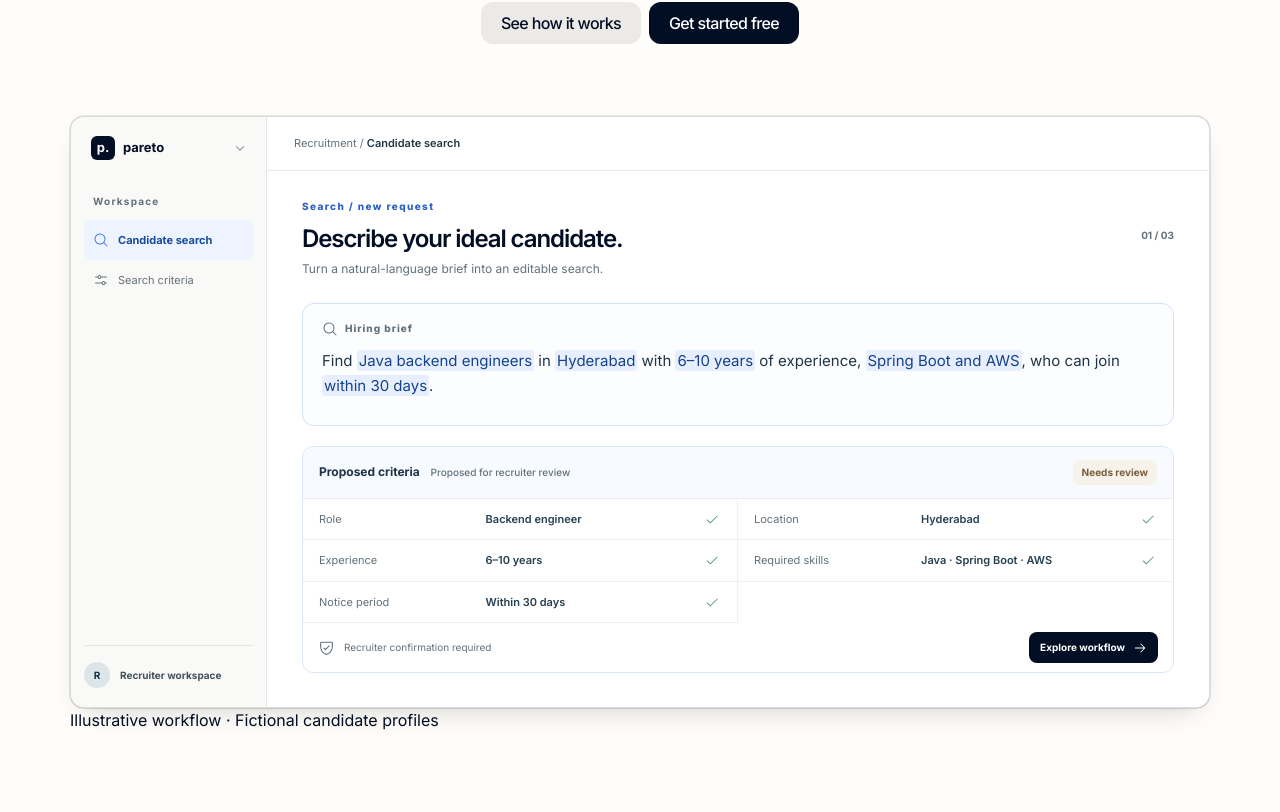
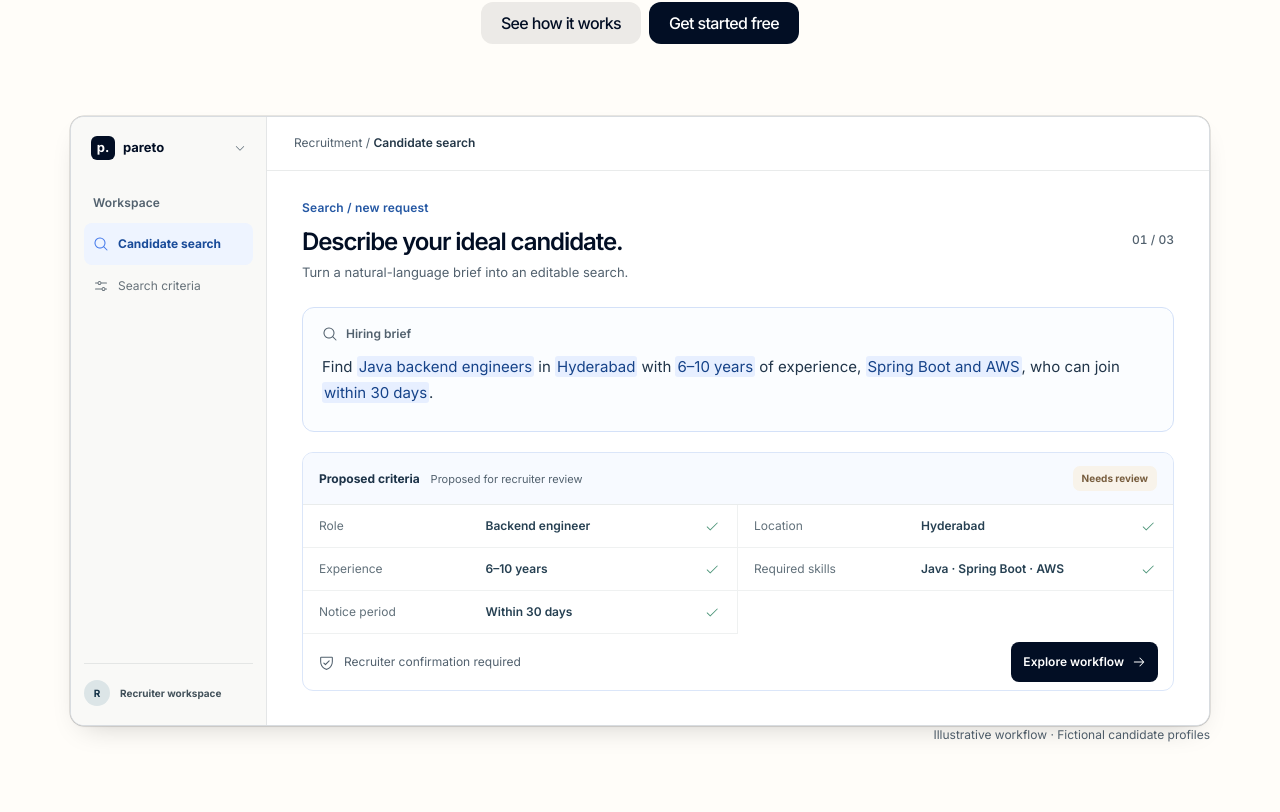
Before and after one commit to ThunderKhan/pareto, a Next.js app in the folder frontend/: page / in a window 1280 px wide. Shown: the part 368-1180 px from the top of the page. Built offline with nearby package versions, Linux system fonts and the light colour scheme.

Commit message:
style(homepage): polish typography, touch controls and purposeful motion

```diff
--- a/frontend/src/components/marketing/home-v2.css
+++ b/frontend/src/components/marketing/home-v2.css
@@ -36,6 +36,8 @@
   --v2-warm: #f7f5ef;
   --v2-border: #e7e1d8;
   --v2-blue: #467beb;
+  --v2-text-quiet: #52616e;
+  --v2-ease: cubic-bezier(.22, 1, .36, 1);
   --v2-display: "Pareto STK Earl", "Pareto STK Earl Fallback", Georgia, serif;
   --v2-ui: var(--font-pareto-v2-ui), "Helvetica Neue", Arial, sans-serif;
   --v2-type-inset: 24px;
@@ -61,8 +63,8 @@
 .v2-container { width: min(calc(100% - 48px), 1078px); margin-inline: auto; }
 .v2-skip { position: fixed; z-index: 150; top: -100px; left: 12px; border-radius: 8px; background: var(--v2-ink); color: white; padding: 13px 18px; }
 .v2-skip:focus { top: 12px; }
-.v2-eyebrow { display: inline-flex; align-items: center; letter-spacing: .16em; color: var(--v2-muted); font-size: 11px; font-weight: 700; line-height: 1.5; text-transform: uppercase; }
-.v2-overline { color: var(--v2-muted); font-size: 10px; font-weight: 750; letter-spacing: .13em; line-height: 1.5; }
+.v2-eyebrow { display: inline-flex; align-items: center; letter-spacing: .015em; color: var(--v2-text-quiet); font-size: 13px; font-weight: 600; line-height: 1.5; }
+.v2-overline { color: var(--v2-text-quiet); font-size: 12px; font-weight: 600; letter-spacing: .015em; line-height: 1.5; }
 .v2-btn { display: inline-flex; align-items: center; justify-content: center; gap: 12px; min-height: 44px; padding: 0 20px; border-radius: 12px; border: 1px solid transparent; font-size: 16px; line-height: 1.375; font-weight: 500; letter-spacing: -.04em; transition: background-color .18s ease, border-color .18s ease, transform .18s ease; white-space: nowrap; }
 .v2-btn--primary { color: #fff; background: var(--v2-ink); }
 .v2-btn--primary:hover { background: #18304a; transform: translateY(-1px); }
@@ -248,6 +250,7 @@
   .v2-hero-actions { margin-top: 24px; }
 }
 .v2-hero-stage { margin-top: 72px; padding-bottom: 100px; }
+.v2-stage-disclosure { margin: 16px 0 0; color: var(--v2-text-quiet); font-size: 12px; line-height: 1.5; text-align: end; letter-spacing: normal; }
 @media (max-width: 599px) { .v2-hero-stage { margin-top: 56px; } }
 @media (prefers-reduced-motion: reduce) {
   .v2-hero-mascot__leg, .v2-hero-mascot__figure, .v2-hero-mascot__shadow { animation: none !important; }
@@ -258,8 +261,8 @@
 .v2-workspace-mini-brand { display: flex; align-items: center; gap: 8px; font-weight: 700; font-size: 13px; padding: 0 7px; }
 .v2-workspace-mini-brand svg { margin-left: auto; color: #62717B; }
 .v2-workspace-mini-icon { width: 24px; height: 24px; border-radius: 6px; background: var(--v2-ink); color: #fff; font-weight: 700; display: grid; place-items: center; }
-.v2-rail-caption { font-size: 10px; font-weight: 700; letter-spacing: .12em; color: #62717B; padding: 34px 9px 11px; margin: 0; }
-.v2-rail-item { display: flex; align-items: center; gap: 9px; font-size: 11px; color: #67727a; padding: 12px 9px; border-radius: 8px; white-space: nowrap; }
+.v2-rail-caption { font-size: 12px; font-weight: 600; letter-spacing: .01em; color: var(--v2-text-quiet); padding: 34px 9px 11px; margin: 0; }
+.v2-rail-item { display: flex; align-items: center; gap: 9px; font-size: 12px; color: #67727a; padding: 12px 9px; border-radius: 8px; white-space: nowrap; }
 .v2-rail-item--selected { background: #eef4ff; color: #194b99; font-weight: 650; }
 .v2-rail-item--selected svg { color: var(--v2-blue); }
 .v2-rail-spacer { flex: 1; }
@@ -268,33 +271,33 @@
 .v2-person-dot { width: 26px; height: 26px; flex: none; border-radius: 50%; background: #dce5e7; color: #163449; display: grid; place-items: center; }
 .v2-workspace-main { min-width: 0; background: #fff; }
 .v2-workspace-toolbar { display: flex; align-items: center; justify-content: space-between; gap: 12px; height: 54px; padding: 0 27px; border-bottom: 1px solid #e9ebeb; }
-.v2-workspace-breadcrumb { color: #62717B; font-size: 11px; }
+.v2-workspace-breadcrumb { color: var(--v2-text-quiet); font-size: 12px; }
 .v2-workspace-breadcrumb strong { color: #243747; font-weight: 550; }
 .v2-workspace-content { padding: 28px 35px 34px; }
-.v2-window-overline { color: #2b60c3; font-size: 10px; font-weight: 750; letter-spacing: .14em; }
+.v2-window-overline { color: #2457a3; font-size: 12px; font-weight: 600; letter-spacing: .015em; }
 .v2-window-heading { display: flex; align-items: flex-start; justify-content: space-between; gap: 15px; margin-top: 10px; }
 .v2-window-heading h3 { font-size: 24px; font-weight: 580; letter-spacing: -.045em; line-height: 1.25; margin: 0 0 6px; }
-.v2-window-heading p { color: #62717B; font-size: 12px; line-height: 1.5; margin: 0; }
-.v2-window-step { color: #62717B; font-size: 10px; font-weight: 650; flex: none; padding-top: 4px; }
+.v2-window-heading p { color: var(--v2-text-quiet); font-size: 13px; line-height: 1.5; margin: 0; }
+.v2-window-step { color: var(--v2-text-quiet); font-size: 12px; font-weight: 500; flex: none; padding-top: 4px; font-variant-numeric: tabular-nums; }
 .v2-query { border: 1px solid #d4e1f8; border-radius: 12px; margin-top: 25px; background: #fbfdff; padding: 17px 19px 13px; }
-.v2-query-label { display: flex; align-items: center; gap: 7px; font-size: 10px; font-weight: 750; letter-spacing: .1em; color: #62717B; }
+.v2-query-label { display: flex; align-items: center; gap: 8px; font-size: 12px; font-weight: 600; letter-spacing: 0; color: var(--v2-text-quiet); }
 .v2-query p { font-size: 15px; line-height: 1.7; margin: 11px 0 13px; color: #213549; }
 .v2-query mark { color: #164389; background: #e7efff; padding: 1px 2px; border-radius: 3px; }
 .v2-query > span { font-size: 10px; color: #62717B; }
 .v2-criteria { margin-top: 20px; border: 1px solid #dbe6f9; border-radius: 11px; overflow: hidden; background: #fff; }
 .v2-block-title { display: flex; gap: 10px; align-items: center; justify-content: space-between; padding: 13px 16px; border-bottom: 1px solid #e9ecec; font-size: 12px; font-weight: 700; color: #1d3348; }
-.v2-block-title small { display: inline; margin-left: 8px; color: #62717B; font-weight: 450; font-size: 10px; }
+.v2-block-title small { display: inline; margin-left: 8px; color: var(--v2-text-quiet); font-weight: 400; font-size: 11px; }
 .v2-state-pill { color: #785e3f; font-size: 10px; padding: 5px 9px; background: #f8f3ea; border-radius: 7px; white-space: nowrap; font-weight: 650; }
 .v2-criteria .v2-block-title { background: #f7faff; }
 .v2-criteria-grid { display: grid; grid-template-columns: repeat(2, minmax(0, 1fr)); }
-.v2-criteria-item { padding: 12px 16px; display: grid; grid-template-columns: minmax(75px,.9fr) minmax(0,1.2fr) 16px; align-items: center; gap: 8px; border-bottom: 1px solid #eff1f1; font-size: 11px; }
+.v2-criteria-item { padding: 12px 16px; display: grid; grid-template-columns: minmax(75px,.9fr) minmax(0,1.2fr) 16px; align-items: center; gap: 8px; border-bottom: 1px solid #eff1f1; font-size: 12px; }
 .v2-criteria-item:nth-child(odd) { border-right: 1px solid #eff1f1; }
 .v2-criteria-item > span { color: #62717B; }
-.v2-criteria-item strong { font-size: 11px; font-weight: 600; color: #264052; overflow-wrap: anywhere; }
+.v2-criteria-item strong { font-size: 12px; font-weight: 600; color: #264052; overflow-wrap: anywhere; }
 .v2-criteria-item svg { color: #4d9579; }
-.v2-criteria-bottom { min-height: 49px; display: flex; align-items: center; gap: 9px; padding: 8px 15px; color: #62717B; font-size: 10px; }
+.v2-criteria-bottom { min-height: 49px; display: flex; align-items: center; gap: 9px; padding: 8px 15px; color: var(--v2-text-quiet); font-size: 12px; }
 .v2-criteria-bottom svg { flex: none; }
-.v2-mock-action { margin-left: auto; display: inline-flex; align-items: center; gap: 8px; padding: 8px 11px; background: var(--v2-ink); color: white; border: 0; border-radius: 8px; font-size: 10px; font-weight: 700; white-space: nowrap; }
+.v2-mock-action { margin-left: auto; display: inline-flex; align-items: center; justify-content: center; gap: 8px; min-height: 40px; padding: 8px 12px; background: var(--v2-ink); color: white; border: 0; border-radius: 8px; font-size: 12px; font-weight: 600; white-space: nowrap; }
 .v2-mock-action:hover { background: #18304a; }
 .v2-prompt-next { margin-top: 25px; padding: 21px 22px; display: flex; align-items: center; gap: 20px; background: #f7f8f8; border-radius: 12px; }
 .v2-prompt-next svg { width: 80px; height: 76px; flex: none; }
@@ -305,9 +308,9 @@
 .v2-mini-results { margin-top: 22px; overflow: hidden; border: 1px solid #e3e8e9; border-radius: 12px; }
 .v2-mini-result { display: flex; align-items: center; gap: 12px; padding: 14px 16px; border-bottom: 1px solid #eff1f1; }
 .v2-mini-result > span:nth-child(2) { display: grid; gap: 3px; min-width: 0; }
-.v2-mini-result strong { font-size: 12px; }
-.v2-mini-result small { color: #62717B; font-size: 10px; }
-.v2-mini-result-state { font-size: 11px; font-weight: 650; margin-left: auto; text-align: right; white-space: nowrap; }
+.v2-mini-result strong { font-size: 13px; }
+.v2-mini-result small { color: var(--v2-text-quiet); font-size: 12px; }
+.v2-mini-result-state { font-size: 12px; font-weight: 600; margin-left: auto; text-align: right; white-space: nowrap; }
 .v2-mini-result-state--match { color: #287e5e; }
 .v2-mini-result-state--fail { color: #a04c3d; }
 .v2-mini-result-state--unknown { color: #906c34; }
@@ -325,7 +328,7 @@
 .v2-contrast > div { border: 1px solid var(--v2-border); border-radius: 14px; padding: 35px; min-width: 0; }
 .v2-contrast-old { background: var(--v2-warm); }
 .v2-contrast-new { background: white; }
-.v2-contrast-kicker { color: #77746e; font-size: 10px; font-weight: 750; letter-spacing: .13em; margin-bottom: 28px; }
+.v2-contrast-kicker { color: var(--v2-text-quiet); font-size: 13px; font-weight: 600; letter-spacing: .015em; margin-bottom: 24px; }
 .v2-contrast h3 { font-family: var(--v2-display); font-size: 36px; line-height: 1.13; letter-spacing: -.03em; font-weight: 400; margin-bottom: 29px; }
 .v2-contrast h3 em { color: #55738e; }
 .v2-chip { display: inline-flex; padding: 8px 12px; border: 1px solid #dadbd7; background: white; border-radius: 9999px; font-size: 12px; line-height: 1.2; color: #394a52; white-space: nowrap; }
@@ -395,21 +398,21 @@
 .v2-source-identity p { color: #6c7577; font-size: 12px; margin: 0; }
 .v2-source-divider { height: 1px; background: #d5dcdb; margin-bottom: 22px; }
 .v2-source-meta { display: grid; gap: 9px; margin-bottom: 20px; }
-.v2-source-meta > span { color: #62717B; font-size: 10px; font-weight: 750; letter-spacing: .13em; }
+.v2-source-meta > span { color: var(--v2-text-quiet); font-size: 12px; font-weight: 600; letter-spacing: .015em; }
 .v2-source-meta > strong { font-size: 13px; color: #2a3f4c; }
 .v2-source-meta > div { display: flex; flex-wrap: wrap; gap: 6px; }
 .v2-source-footer { margin-top: 40px; padding-top: 18px; border-top: 1px solid #d5dcdb; display: flex; align-items: center; gap: 10px; }
 .v2-source-footer .v2-signal { width: 64px; height: 64px; flex: none; }
-.v2-source-footer > span { color: #62717B; font-size: 11px; line-height: 1.5; }
+.v2-source-footer > span { color: var(--v2-text-quiet); font-size: 12px; line-height: 1.5; }
 .v2-similar-compare { min-width: 0; padding: 34px; }
 .v2-similar-board-heading { display: flex; align-items: center; justify-content: space-between; gap: 10px; border-bottom: 1px solid #e8ebe9; padding-bottom: 21px; color: #62717B; font-size: 11px; }
 .v2-comparison { border-bottom: 1px solid #e8ebe9; padding: 25px 0; }
 .v2-comparison-head { display: flex; align-items: center; gap: 10px; }
 .v2-comparison-head h3 { margin: 0 0 4px; font-size: 14px; }
-.v2-comparison-head p { color: #62717B; margin: 0; font-size: 11px; }
+.v2-comparison-head p { color: var(--v2-text-quiet); margin: 0; font-size: 12px; }
 .v2-comparison-grid { padding-left: 44px; display: grid; grid-template-columns: repeat(2,minmax(0,1fr)); gap: 15px 18px; margin-top: 18px; }
-.v2-comparison-grid > span { color: #62717B; font-size: 11px; }
-.v2-comparison-grid b { display: block; margin-top: 5px; font-size: 11px; color: #3f5965; font-weight: 650; line-height: 1.5; overflow-wrap: anywhere; }
+.v2-comparison-grid > span { color: var(--v2-text-quiet); font-size: 12px; }
+.v2-comparison-grid b { display: block; margin-top: 5px; font-size: 12px; color: #3f5965; font-weight: 650; line-height: 1.5; overflow-wrap: anywhere; }
 .v2-trust { background: var(--v2-paper); }
 .v2-trust > .v2-container { width: min(calc(100% - 64px), 1192px); }
 .v2-trust-heading { margin-bottom: 32px; }
@@ -484,17 +487,18 @@
   .v2-trust-mobile-preview .v2-criteria-bottom { flex-wrap: wrap; }
   .v2-trust-mobile-preview .v2-mock-action { margin-left: 0; }
   .v2-trust-mobile-preview .v2-mini-result { gap: 6px; padding: 11px 8px; }
-  .v2-trust-mobile-preview .v2-mini-result-state { font-size: 9px; }
+  .v2-trust-mobile-preview .v2-mini-result-state { font-size: 11px; white-space: normal; overflow-wrap: anywhere; }
   .v2-trust-mobile-preview .v2-initial { width: 24px; height: 24px; }
-  .v2-trust-mobile-preview .v2-mini-result strong { font-size: 10px; }
-  .v2-trust-mobile-preview .v2-mini-result small { font-size: 9px; }
+  .v2-trust-mobile-preview .v2-mini-result strong { font-size: 12px; }
+  .v2-trust-mobile-preview .v2-mini-result small { font-size: 11px; }
   .v2-trust-mobile-preview .v2-trust-access { min-height: 365px; }
   .v2-trust-mobile-preview .v2-trust-access-content { min-height: 310px; padding: 22px; }
   .v2-trust-mobile-preview .v2-trust-access-content h3 { font-size: 27px; }
-  .v2-trust-mobile-dots { display: flex; justify-content: center; align-items: center; gap: 10px; padding: 20px 0 0; }
-  .v2-trust-mobile-dots button { width: 9px; height: 9px; padding: 0; border-radius: 99px; border: 0; background: #b7bec7; cursor: pointer; transition: width .2s ease, background-color .2s ease; }
-  .v2-trust-mobile-dots button[aria-current="true"] { width: 25px; background: var(--v2-blue); }
-  .v2-trust-mobile-dots button:focus-visible { outline: 2px solid var(--v2-blue); outline-offset: 4px; }
+  .v2-trust-mobile-dots { display: flex; justify-content: center; align-items: center; gap: 4px; padding: 8px 0 0; }
+  .v2-trust-mobile-dots button { width: 44px; height: 44px; display: grid; place-items: center; padding: 0; border: 0; border-radius: 10px; background: transparent; cursor: pointer; }
+  .v2-trust-mobile-dots button::before { content: ""; display: block; width: 9px; height: 9px; border-radius: 999px; background: #8b98a6; transition: width .18s ease, background-color .18s ease; }
+  .v2-trust-mobile-dots button[aria-current="true"]::before { width: 24px; background: #2457a3; }
+  .v2-trust-mobile-dots button:focus-visible { outline: 2px solid var(--v2-blue); outline-offset: -3px; }
 }
 @media (max-width: 599px) {
   .v2-trust > .v2-container { width: calc(100% - 48px); }
@@ -520,7 +524,7 @@
 .v2-faq-list { list-style: none; display: flex; flex-direction: column; gap: 16px; margin: 0; padding: 0; }
 .v2-faq-item { min-width: 0; border: 0; }
 .v2-faq-item h3 { margin: 0; padding: 0; font-size: inherit; font-weight: inherit; }
-.v2-faq-question { width: 100%; display: flex; align-items: flex-start; justify-content: space-between; gap: 16px; border: 0; border-radius: 12px; background: transparent; padding: 12px 16px; text-align: left; cursor: pointer; color: var(--v2-ink); font-family: var(--v2-ui); font-size: 16px; font-weight: 500; line-height: 24px; letter-spacing: -.04em; transition: background-color .15s ease; }
+.v2-faq-question { width: 100%; display: flex; align-items: flex-start; justify-content: space-between; gap: 16px; border: 0; border-radius: 12px; background: transparent; padding: 12px 16px; text-align: left; cursor: pointer; color: var(--v2-ink); font-family: var(--v2-ui); font-size: 16px; font-weight: 500; line-height: 24px; letter-spacing: normal; transition: background-color .15s ease; }
 .v2-faq-question:hover { background: rgb(2 14 36 / 4%); }
 .v2-faq-question:focus-visible { outline: 2px solid var(--v2-ink); outline-offset: 2px; }
 .v2-faq-plus { flex-shrink: 0; margin-top: 2px; color: #1e1e1e; }
@@ -529,7 +533,7 @@
 .v2-faq-answer { display: grid; grid-template-rows: 0fr; visibility: hidden; transition: grid-template-rows .3s cubic-bezier(.22,1,.36,1), visibility .3s cubic-bezier(.22,1,.36,1); }
 .v2-faq-answer--open { grid-template-rows: 1fr; visibility: visible; }
 .v2-faq-answer-inner { min-height: 0; overflow: hidden; }
-.v2-faq-answer p { margin: 0; padding: 0 16px 16px; color: var(--v2-muted); font-family: var(--v2-ui); font-size: 16px; font-weight: 400; line-height: 24px; letter-spacing: -.04em; }
+.v2-faq-answer p { margin: 0; padding: 0 16px 16px; color: var(--v2-muted); font-family: var(--v2-ui); font-size: 16px; font-weight: 400; line-height: 24px; letter-spacing: normal; }
 @media (min-width: 640px) { .v2-faq { padding: 96px 0; } }
 /* The reference screenshot uses a larger desktop editorial treatment than
    the clone's base ot-h2 token; scale optically while keeping its typefaces. */
@@ -558,11 +562,10 @@
   height: auto;
   margin-inline: auto;
   transform-origin: 50% 85%;
-  animation: v2-mascot-wave 4.8s ease-in-out infinite;
+  transition: transform .3s var(--v2-ease);
 }
-@keyframes v2-mascot-wave {
-  0%, 100% { transform: translateY(0) rotate(0); }
-  50% { transform: translateY(-5px) rotate(-2deg); }
+@media (hover: hover) and (pointer: fine) {
+  .v2-close-mascot:hover { transform: translateY(-4px); }
 }
 .v2-close h2 {
   max-width: 1050px;
@@ -699,7 +702,7 @@
   color: #414b56;
   font-size: 16px;
   line-height: 1.45;
-  letter-spacing: -.035em;
+  letter-spacing: normal;
   transition: color .18s ease, text-decoration-color .18s ease;
 }
 .v2-footer-group a:hover { color: var(--v2-ink); text-decoration: underline; text-underline-offset: 4px; }
@@ -734,8 +737,7 @@
   display: inline-block;
   flex: none;
   transform: translateY(0);
-  transition: transform .42s cubic-bezier(.22, 1, .36, 1), color .3s ease;
-  will-change: transform;
+  transition: transform .42s var(--v2-ease), color .3s ease;
 }
 @media (hover: hover) and (pointer: fine) {
   .v2-footer-letter:hover {
@@ -826,6 +828,7 @@
 }
 @media (max-width: 767px) {
   .v2-hero-stage { padding-bottom: 63px; }
+  .v2-stage-disclosure { text-align: start; }
   .v2-workspace { grid-template-columns: 1fr; }
   .v2-workspace-rail { display: none; }
   .v2-workspace-content { padding: 22px; }
@@ -860,7 +863,7 @@
   .v2-block-title { padding: 11px; flex-wrap: wrap; }
   .v2-block-title small { display: block; margin: 3px 0 0; }
   .v2-criteria-item { padding: 10px 12px; grid-template-columns: minmax(73px,.8fr) minmax(0,1.2fr) 14px; gap: 7px; }
-  .v2-criteria-item > span, .v2-criteria-item strong { font-size: 10px; }
+  .v2-criteria-item > span, .v2-criteria-item strong { font-size: 11px; }
   .v2-criteria-bottom { flex-wrap: wrap; padding: 12px; }
   .v2-mock-action { margin-left: 0; }
   .v2-section { padding-block: 75px; }
```
